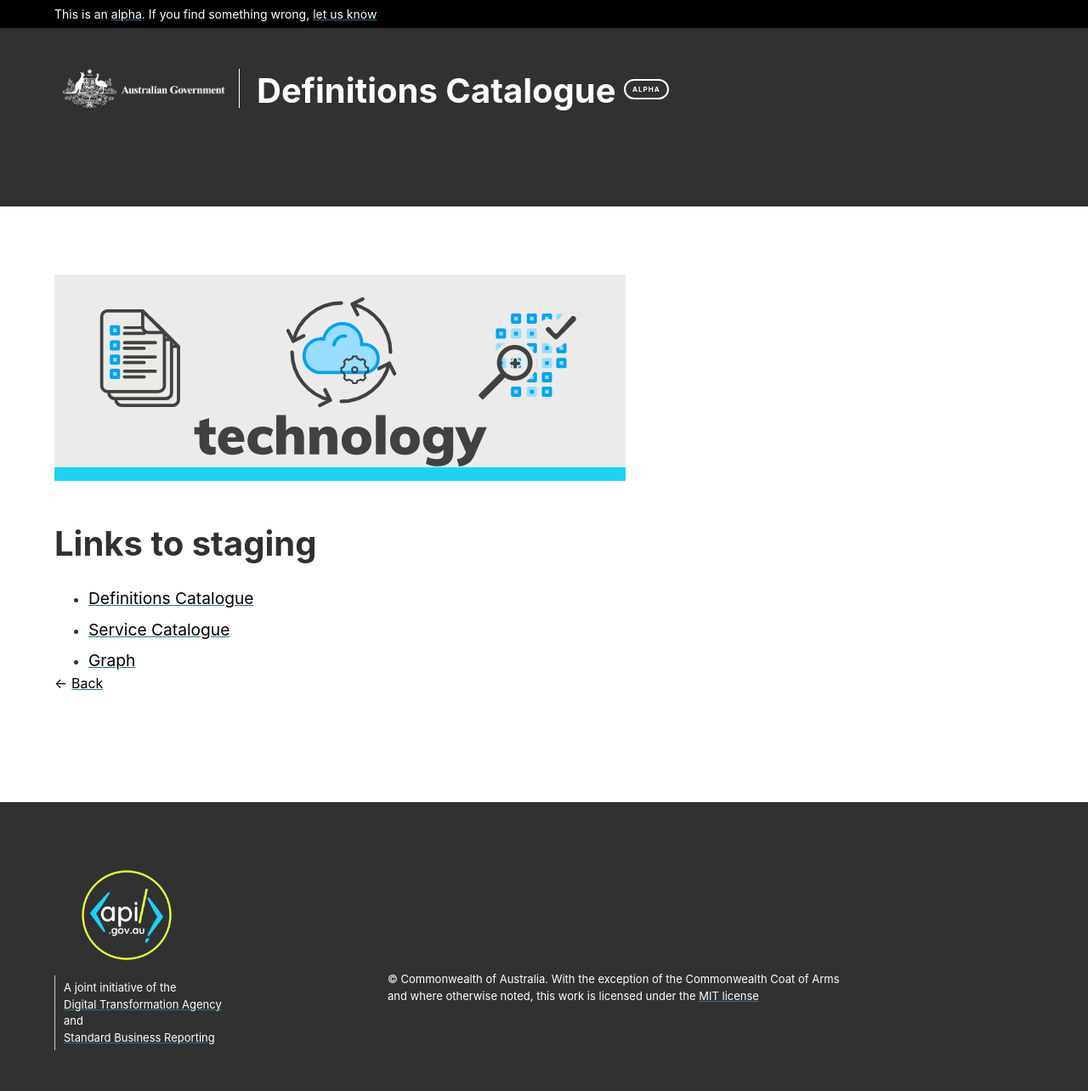
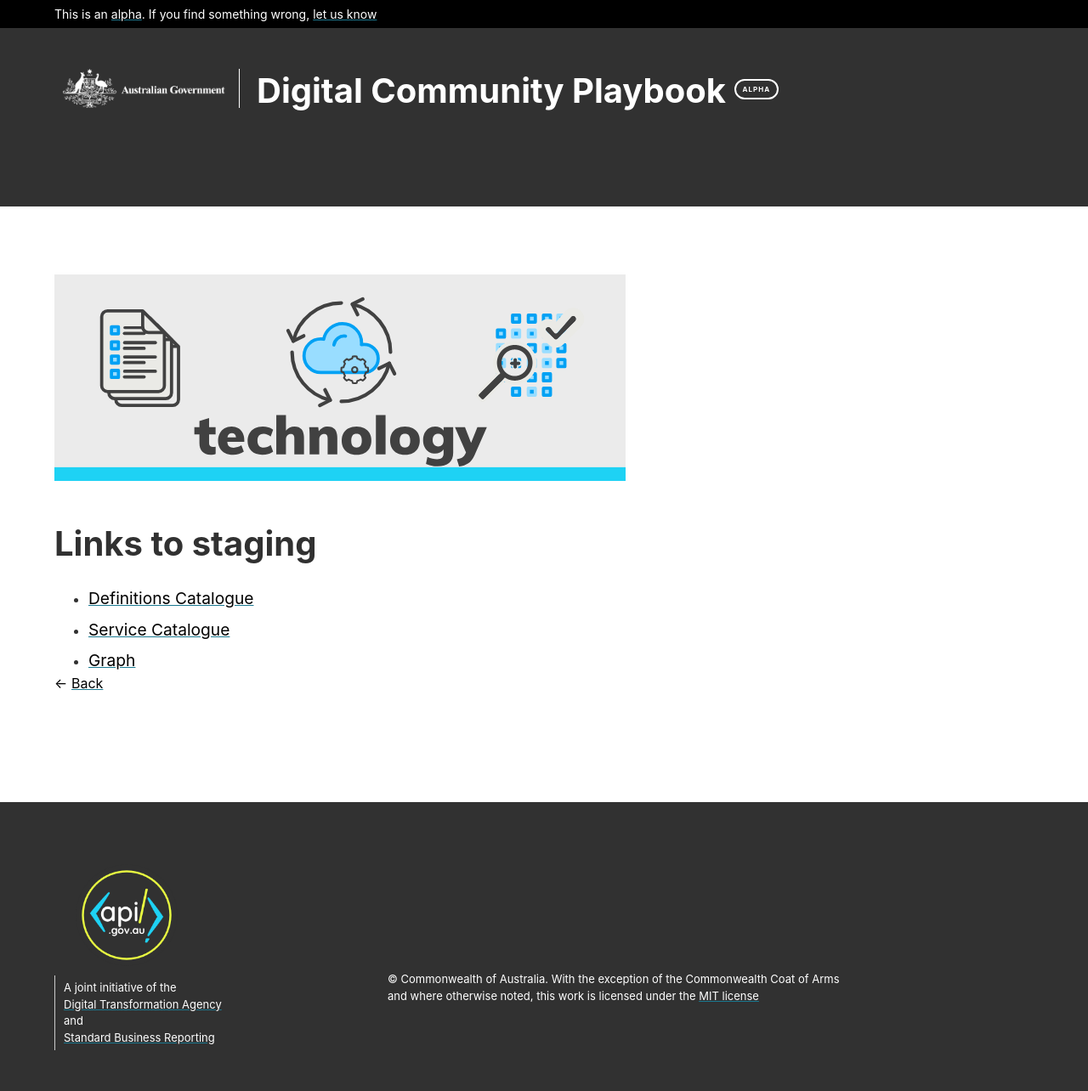
Before and after one commit to dxa/playbook, a Jekyll site: the page built from staging.md, in a window 1280 px wide. Shown: the whole page at 85% size. Built offline with Jekyll 4.4.1, drawn with Linux system fonts in a browser that asks for light colours; nearby versions of some CDN libraries; a style sheet for code colours, icons or effects is not loaded.

Commit message:
Move to api.gov.au/playbook

```diff
--- a/Gemfile
+++ b/Gemfile
@@ -1,4 +1,4 @@
-source "https://rubygems.org"
+source "http://rubygems.org"
 ruby RUBY_VERSION
 
 # Hello! This is where you manage which Jekyll version is used to run.
--- a/_config.yml
+++ b/_config.yml
@@ -1,7 +1,7 @@
 title: DXA playbook
 description: Digital Exchange Australia playbook
-baseurl: "" # the subpath of your site, e.g. /blog
-url: "https://playbook.ausdx.io" # the base hostname & protocol for your site, e.g. http://example.com
+baseurl: "/playbook" # the subpath of your site, e.g. /blog
+url: "https://api.gov.au" # the base hostname & protocol for your site, e.g. http://example.com
 
 
 # Build settings
--- a/_layouts/base.html
+++ b/_layouts/base.html
@@ -7,13 +7,13 @@
 
   <title>Digital Community Playbook</title>
 
-        <link rel="icon" type="image/png" href="https://cdn.rawgit.com/dxa/playbook/553e580/img/favicon-196x196.png" sizes="196x196" />
-        <link rel="icon" type="image/png" href="https://cdn.rawgit.com/dxa/playbook/553e580/img/favicon-32x32.png" sizes="32x32" />
-        <link rel="icon" type="image/png" href="https://cdn.rawgit.com/dxa/playbook/553e580/img/favicon-16x16.png" sizes="16x16" />
-        <link rel="icon" type="image/png" href="https://cdn.rawgit.com/dxa/playbook/553e580/img/favicon-128.png" sizes="128x128" />
+        <link rel="icon" type="image/png" href="https://api.gov.au/img/favicon-196x196.png" sizes="196x196" />
+        <link rel="icon" type="image/png" href="https://api.gov.au/img/favicon-32x32.png" sizes="32x32" />
+        <link rel="icon" type="image/png" href="https://api.gov.au/img/favicon-16x16.png" sizes="16x16" />
+        <link rel="icon" type="image/png" href="https://api.gov.au/img/favicon-128.png" sizes="128x128" />
 
         <link rel="stylesheet" href="/css/furnace.min.css" />
-        <link rel="stylesheet" href="/css/custom.css" />
+        <link rel="stylesheet" href="/playbook/css/custom.css" />
         <link rel="stylesheet" href="/css/common.css" />
 
         <!--[if IE 9]>
@@ -22,7 +22,7 @@
         <![endif]-->
         <!--[if !IE]><!-->
         <link rel="stylesheet" href="https://highlightjs.org/static/demo/styles/atom-one-light.css" />
-        <script src="//cdnjs.cloudflare.com/ajax/libs/highlight.js/9.12.0/highlight.min.js"></script>
+        <script src="https://cdnjs.cloudflare.com/ajax/libs/highlight.js/9.12.0/highlight.min.js"></script>
         <!--<![endif]-->
 
 </head>
@@ -31,7 +31,7 @@
 
     <section class="phase-banner">
         <div class="wrapper au-grid container container-fluid">
-            This is an <a href="https://www.dta.gov.au/standard/service-design-and-delivery-process/" class="dss_stage_link">alpha</a>. If you find something wrong, <a href="https://github.com/dxa/playbook/issues/new" class="dss_stage_link">let us know</a>
+            This is an <a href="https://www.dta.gov.au/standard/service-design-and-delivery-process/" class="dss_stage_link">alpha</a>. If you find something wrong, <a href="https://github.com/apigovau/playbook/issues/new" class="dss_stage_link">let us know</a>
         </div>
     </section>
 
@@ -42,7 +42,7 @@
 
                         <h1 class="au-header-heading">
                             <img class="hero_logo au-responsive-media-img" src="/img/header-logo-agov.png" alt="Australian Government logo" />
-                            <a href="/">Definitions Catalogue</a>
+                            <a href="/playbook">Digital Community Playbook</a>
                             <span class="badge">ALPHA</span>
                         </h1>
 
@@ -54,7 +54,7 @@
 
     {{content}}
 
-    <a class="au-direction-link au-direction-link--left back__link" href="/">Back</a>
+    <a class="au-direction-link au-direction-link--left back__link" href="/playbook">Back</a>
 
 </main>
 
```
Also changed, not shown: manifest.yml (added, +9 -0 lines), Gemfile.lock, _includes/journey.svg, img/journey.png, 2 other files.
